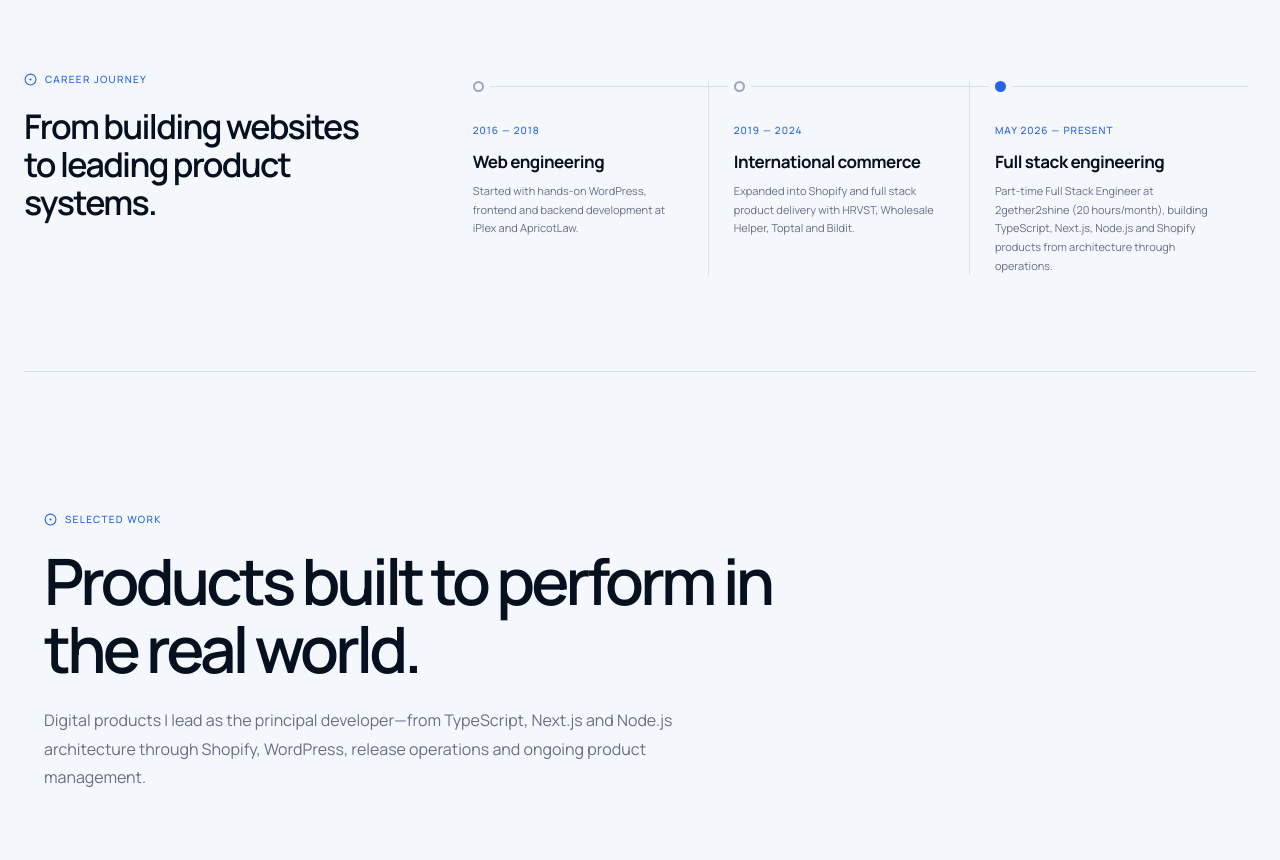
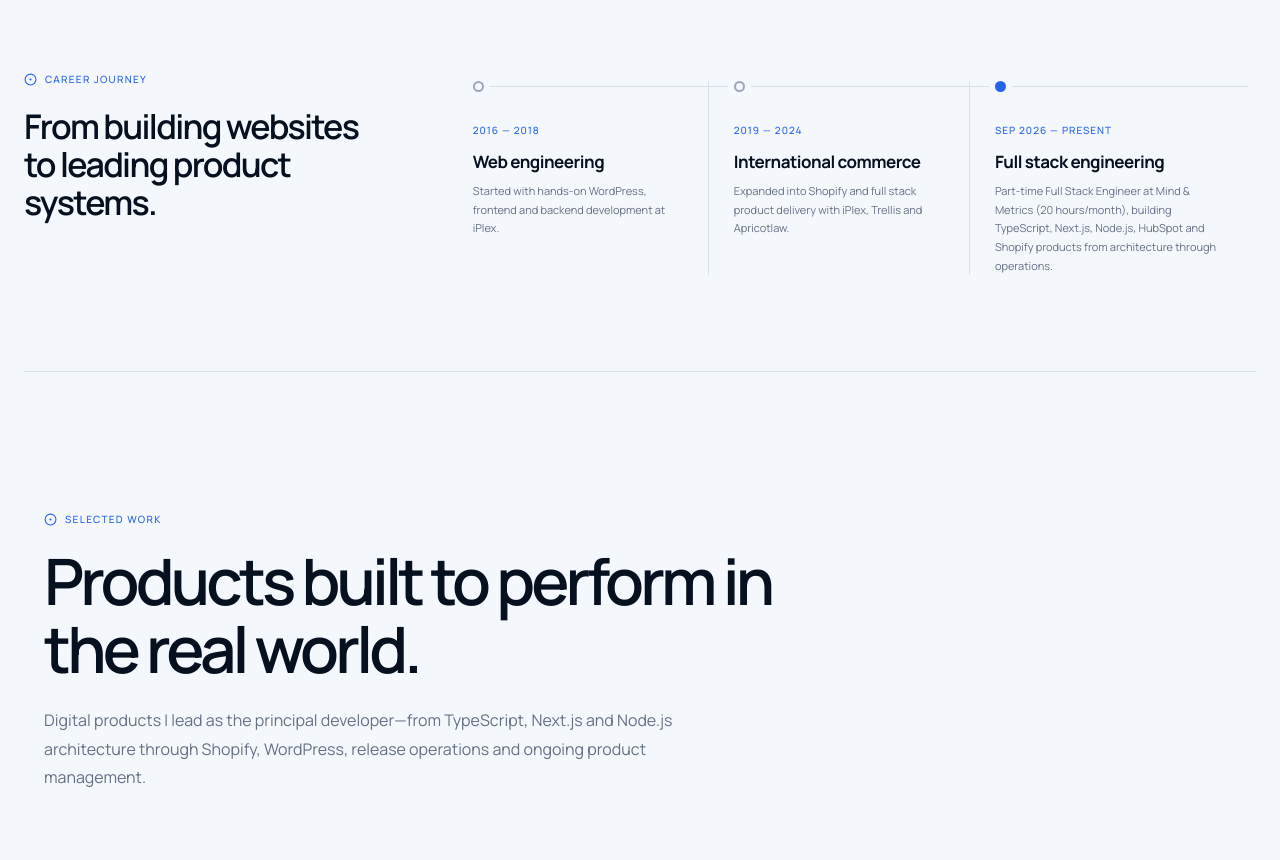
Before and after one commit to devnoman43/portfoliosite, a Next.js app: page / in a window 1280 px wide. Shown: the part 880-1740 px from the top of the page. Built offline with nearby package versions, Linux system fonts and the light colour scheme; no server answers.

Commit message:
Update work experience details in page.tsx

```diff
--- a/app/page.tsx
+++ b/app/page.tsx
@@ -163,19 +163,19 @@ export default function Home() {
             <span className="journey-dot" />
             <small>2016 — 2018</small>
             <h3>Web engineering</h3>
-            <p>Started with hands-on WordPress, frontend and backend development at iPlex and ApricotLaw.</p>
+            <p>Started with hands-on WordPress, frontend and backend development at iPlex.</p>
           </div>
           <div className="journey-step">
             <span className="journey-dot" />
             <small>2019 — 2024</small>
             <h3>International commerce</h3>
-            <p>Expanded into Shopify and full stack product delivery with HRVST, Wholesale Helper, Toptal and Bildit.</p>
+            <p>Expanded into Shopify and full stack product delivery with iPlex, Trellis and Apricotlaw.</p>
           </div>
           <div className="journey-step current">
             <span className="journey-dot" />
-            <small>May 2026 — Present</small>
+            <small>Sep 2026 — Present</small>
             <h3>Full stack engineering</h3>
-            <p>Part-time Full Stack Engineer at 2gether2shine (20 hours/month), building TypeScript, Next.js, Node.js and Shopify products from architecture through operations.</p>
+            <p>Part-time Full Stack Engineer at Mind & Metrics (20 hours/month), building TypeScript, Next.js, Node.js, HubSpot and Shopify products from architecture through operations.</p>
           </div>
         </div>
       </section>
```
